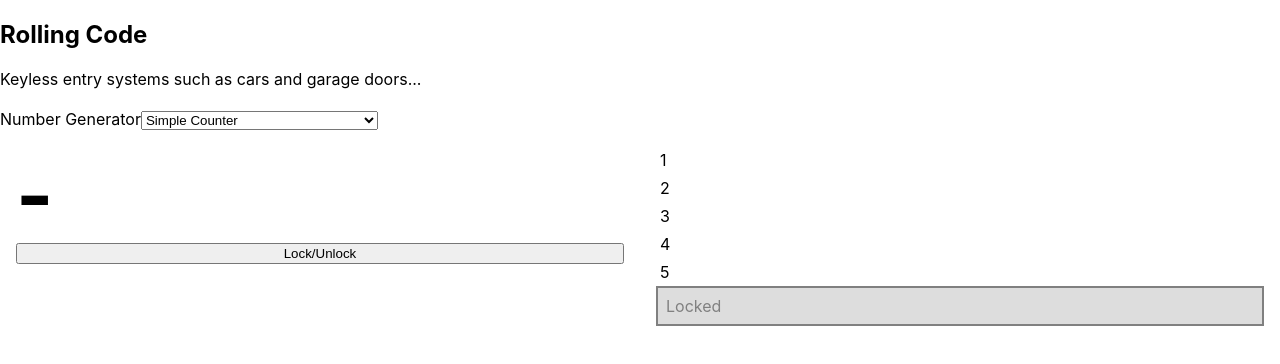
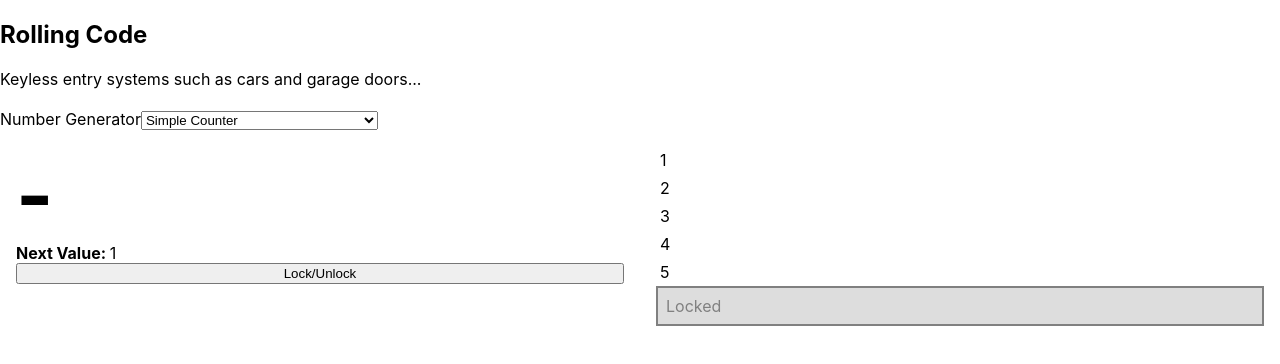
Before and after one commit to harryli0088/rolling-code, a React (Create React App) app: page / in a window 1280 px wide. Shown: the top 364 px of the page. Built offline with nearby package versions, Linux system fonts and the light colour scheme.

Commit message:
now next value in sender

```diff
--- a/src/Components/Sender/Sender.tsx
+++ b/src/Components/Sender/Sender.tsx
@@ -10,7 +10,9 @@ interface Props {
   value: number,
 }
 
-interface State {}
+interface State {
+  nextValue: number,
+}
 
 export default class Sender extends React.Component<Props,State> {
   valueGenerator: ValueGeneratorType
@@ -20,25 +22,43 @@ export default class Sender extends React.Component<Props,State> {
 
     this.valueGenerator = getValueGenerator(props.generator, props.seed)
 
-    this.state = {}
+    this.state = {
+      nextValue: this.valueGenerator(),
+    }
   }
 
   componentDidUpdate(prevProps:Props) {
     if(prevProps.generator !== this.props.generator) {
       this.valueGenerator = getValueGenerator(this.props.generator, this.props.seed)
+
+      this.setState({
+        nextValue: this.valueGenerator(), //calculate the next value
+      })
     }
+  }
+
+  onClick = () => {
+    this.props.clickSenderCallback(this.state.nextValue) //send the next value to the parent
+
+    this.setState({
+      nextValue: this.valueGenerator(), //calculate the next value
+    })
   }
 
   render() {
     const {
-      clickSenderCallback,
       value,
     } = this.props
+
+    const {
+      nextValue,
+    } = this.state
 
     return (
       <div className="sender">
         <div className="value">{value>0 ? value : "-"}</div>
-        <button onClick={e => clickSenderCallback(this.valueGenerator())}>Lock/Unlock</button>
+        <div className="nextValue"><b>Next Value: </b>{nextValue}</div>
+        <button onClick={e => this.onClick()}>Lock/Unlock</button>
       </div>
     )
   }
```
